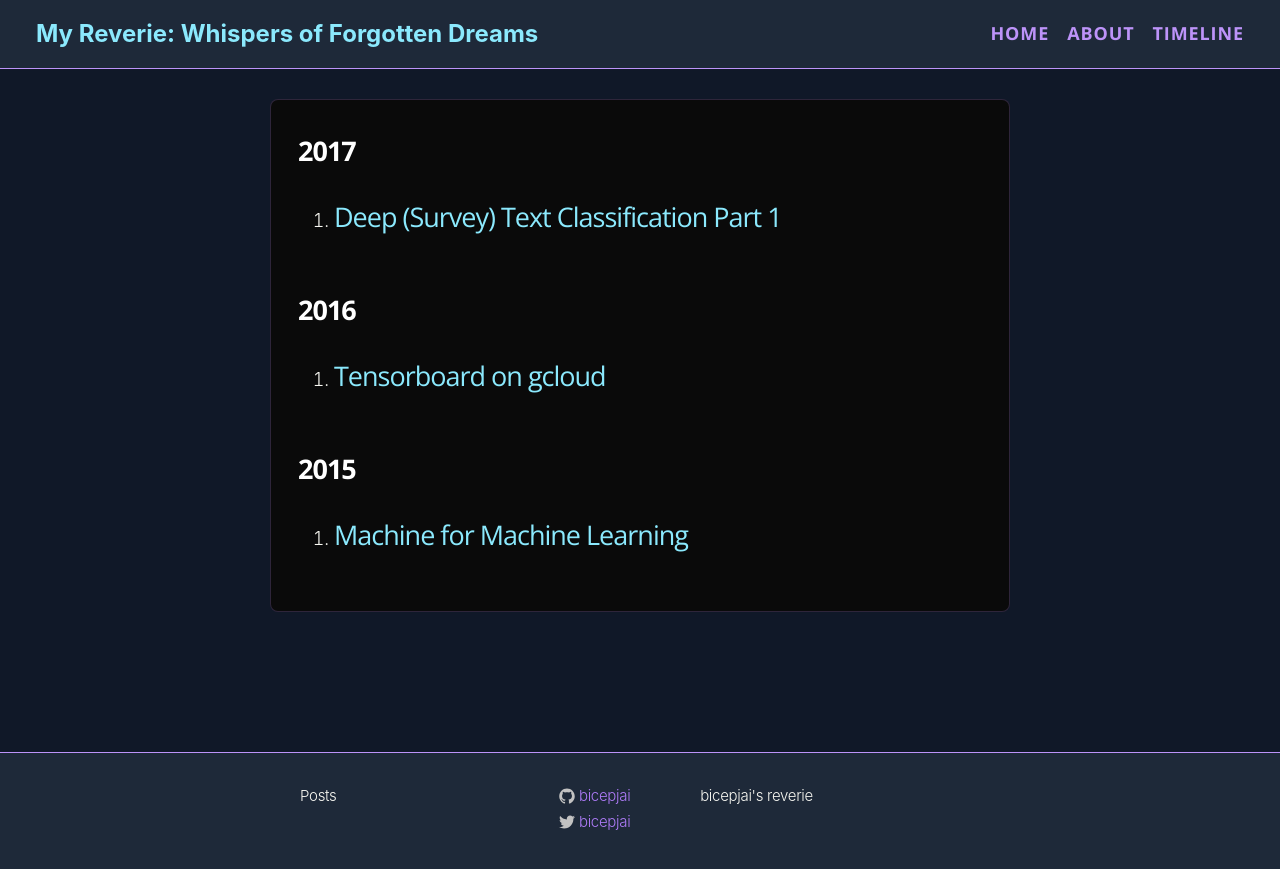
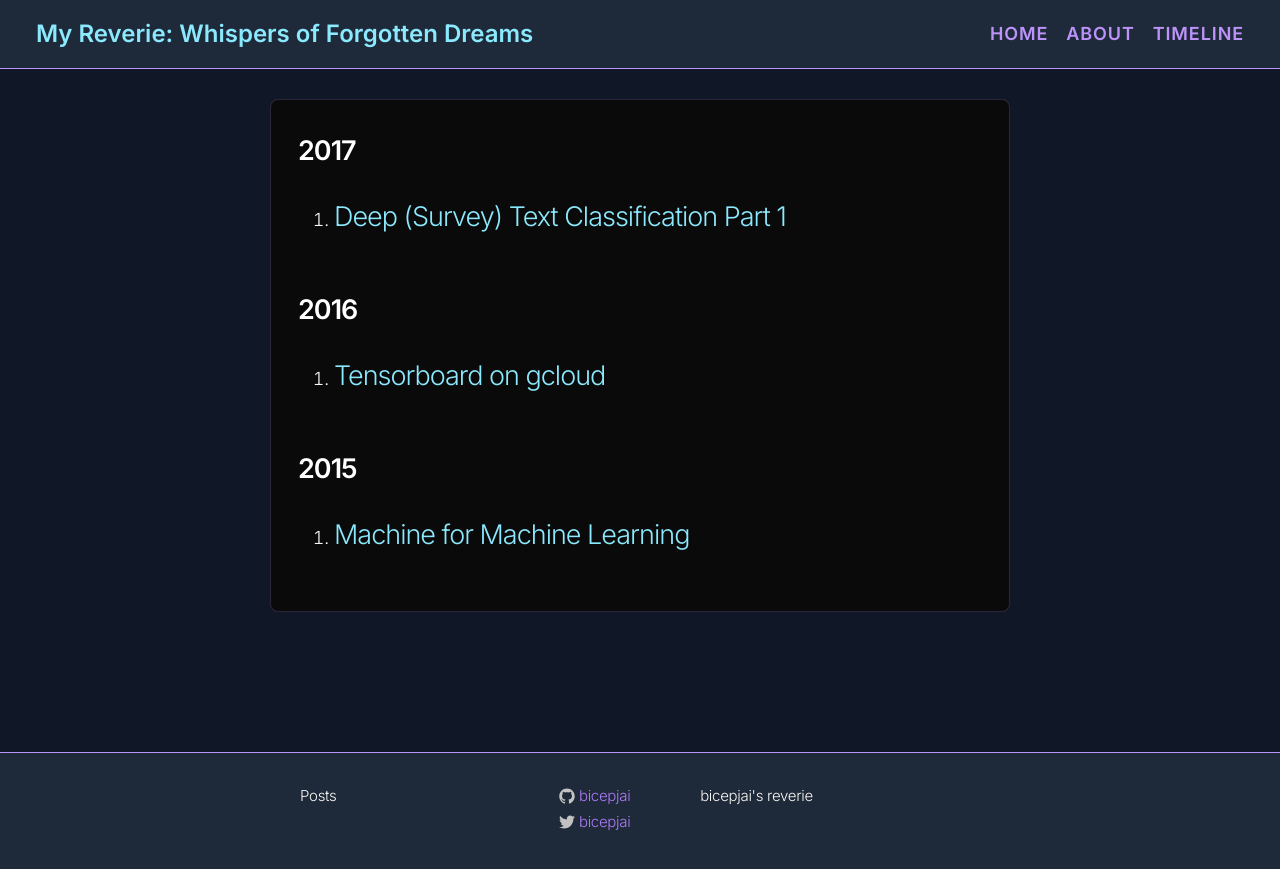
Before and after one commit to bicepjai/bicepjai.github.io, a Jekyll site: the page built from index.html, in a window 1280 px wide. Shown: the top 869 px of the page. Built offline with Jekyll 4.4.1, drawn with Linux system fonts in a browser that asks for light colours; nearby versions of some CDN libraries.

Commit message:
Update typography with Inter font for improved readability
Migrated from PT Sans and Open Sans to Inter for body text and navigation, with JetBrains Mono for code blocks. This provides a more modern, clean reading experience while maintaining the existing style for headings.

Changes:
- Replace Google Fonts imports with Inter and IBM Plex Serif
- Update base font family to use Inter
- Add font variables for base, heading, and monospace fonts
- Apply monospace font variable to code blocks
- Remove hardcoded Open Sans references throughout layouts
- Fix CSS syntax error in h2 selector

🤖 Generated with [Claude Code](https://claude.com/claude-code)

Co-Authored-By: Claude <noreply@anthropic.com>

```diff
--- a/_includes/head.html
+++ b/_includes/head.html
@@ -12,8 +12,9 @@
   <link rel="alternate" type="application/rss+xml" title="{{ site.title }}" href="{{ "/feed.xml" | prepend: site.baseurl | prepend: site.url }}" />
 
   <link rel="stylesheet" href="https://maxcdn.bootstrapcdn.com/font-awesome/4.3.0/css/font-awesome.min.css">
-  <link href='https://fonts.googleapis.com/css?family=PT+Sans:400,700' rel='stylesheet' type='text/css'>
-  <link href='https://fonts.googleapis.com/css?family=Open+Sans:300,700' rel='stylesheet' type='text/css'>
+  <link rel="preconnect" href="https://fonts.googleapis.com">
+  <link rel="preconnect" href="https://fonts.gstatic.com" crossorigin>
+  <link href="https://fonts.googleapis.com/css2?family=IBM+Plex+Serif:wght@400;600;700&family=Inter:wght@300;400;500;600&display=swap" rel="stylesheet">
 
 <!-- mathjax config similar to math.stackexchange -->
 <script type="text/x-mathjax-config">
--- a/_sass/_base.scss
+++ b/_sass/_base.scss
@@ -93,7 +93,7 @@
     }
 
     h1 {font-size: 1.9em !important;}
-    h2, {font-size: 1.5em !important;}
+    h2 {font-size: 1.5em !important;}
     h3 {font-size: 1.3em;}
     h4 {font-size: 1em;}
     h5 {font-size: .9em;}
@@ -132,7 +132,7 @@
     pre,
     code {
         font-size: 13px;
-        font-family: Consolas, Menlo, Monaco, monospace, serif;
+        font-family: $monospace-font-family;
     }
 
     code {
--- a/_sass/_layout.scss
+++ b/_sass/_layout.scss
@@ -90,7 +90,7 @@
         }
 
         .page-link {
-            font-family: 'Open Sans';
+            font-family: $base-font-family;
             font-weight: 700;
             line-height: $base-line-height;
             letter-spacing: 0.05em;
@@ -108,7 +108,7 @@
         padding-bottom: 3em;
         margin: auto;
         font-size: 12px;
-        font-family: Open Sans;
+        font-family: $base-font-family;
         color: #959595;
     }
 
@@ -198,7 +198,6 @@
     }
 
     .page-heading {
-        font-family: 'Open Sans';
         font-weight: 300;
         font-size: 1.5em;
         letter-spacing: -1px;
@@ -219,7 +218,6 @@
     }
 
     .year-heading {
-        font-family: 'Open Sans';
         font-weight: bold;
         font-size: 1.5em;
         letter-spacing: -1px;
@@ -246,7 +244,6 @@
     }
 
     .post-link {
-        font-family: 'Open Sans';
         font-weight: 300;
         font-size: 1.5em;
         letter-spacing: -1px;
--- a/css/main.scss
+++ b/css/main.scss
@@ -3,7 +3,9 @@
 @charset "utf-8";
 
 // Our variables
-$base-font-family: -apple-system, BlinkMacSystemFont, 'Segoe UI', 'Helvetica Neue', Arial, sans-serif;
+$base-font-family: 'Inter', -apple-system, BlinkMacSystemFont, 'Segoe UI', sans-serif;
+$heading-font-family: 'IBM Plex Serif', Georgia, serif;
+$monospace-font-family: 'JetBrains Mono', 'SF Mono', 'Fira Code', Menlo, monospace;
 $base-font-size:   1.125rem;
 $small-font-size:  $base-font-size * 0.895;
 $large-font-size:  $base-font-size * 1.40;
```
